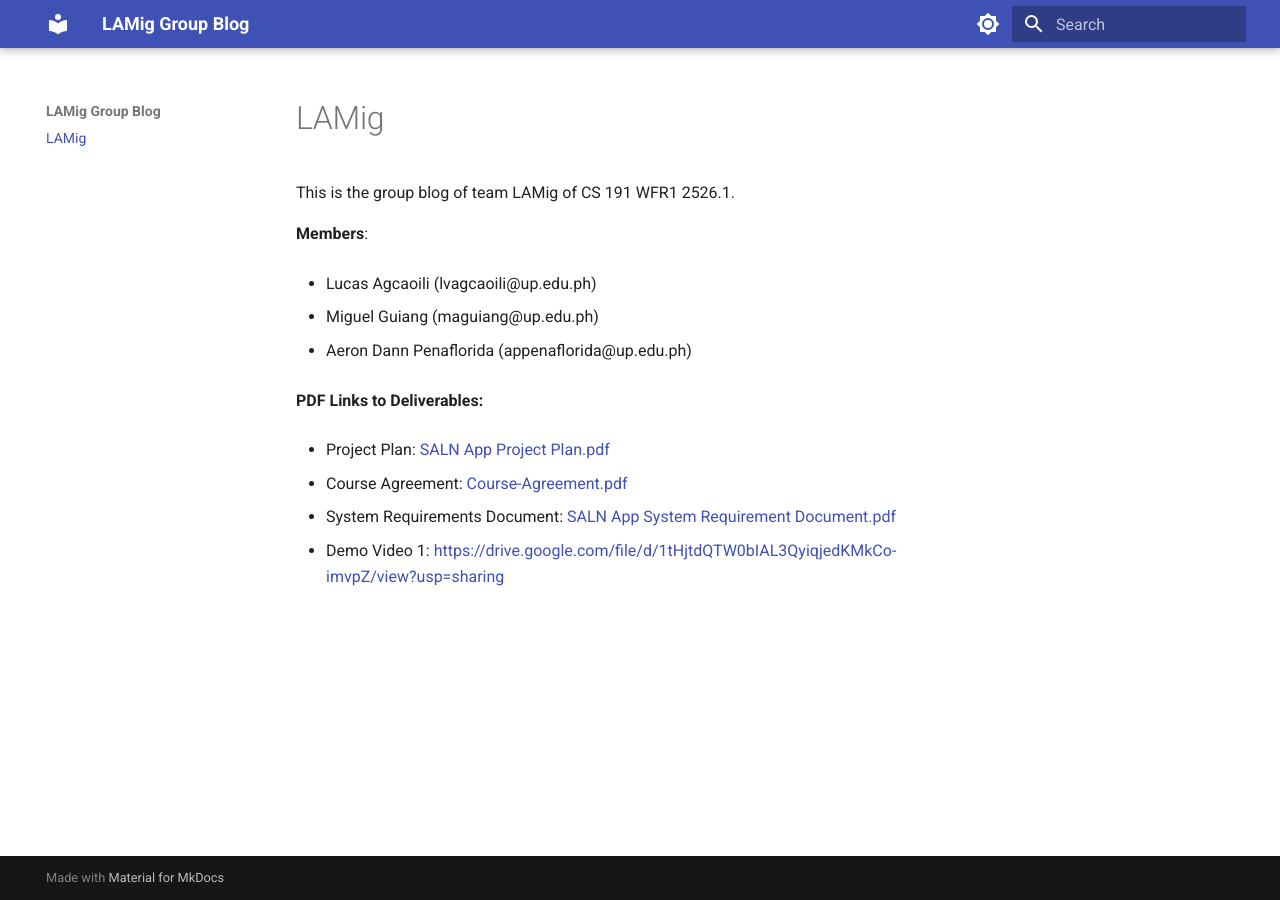
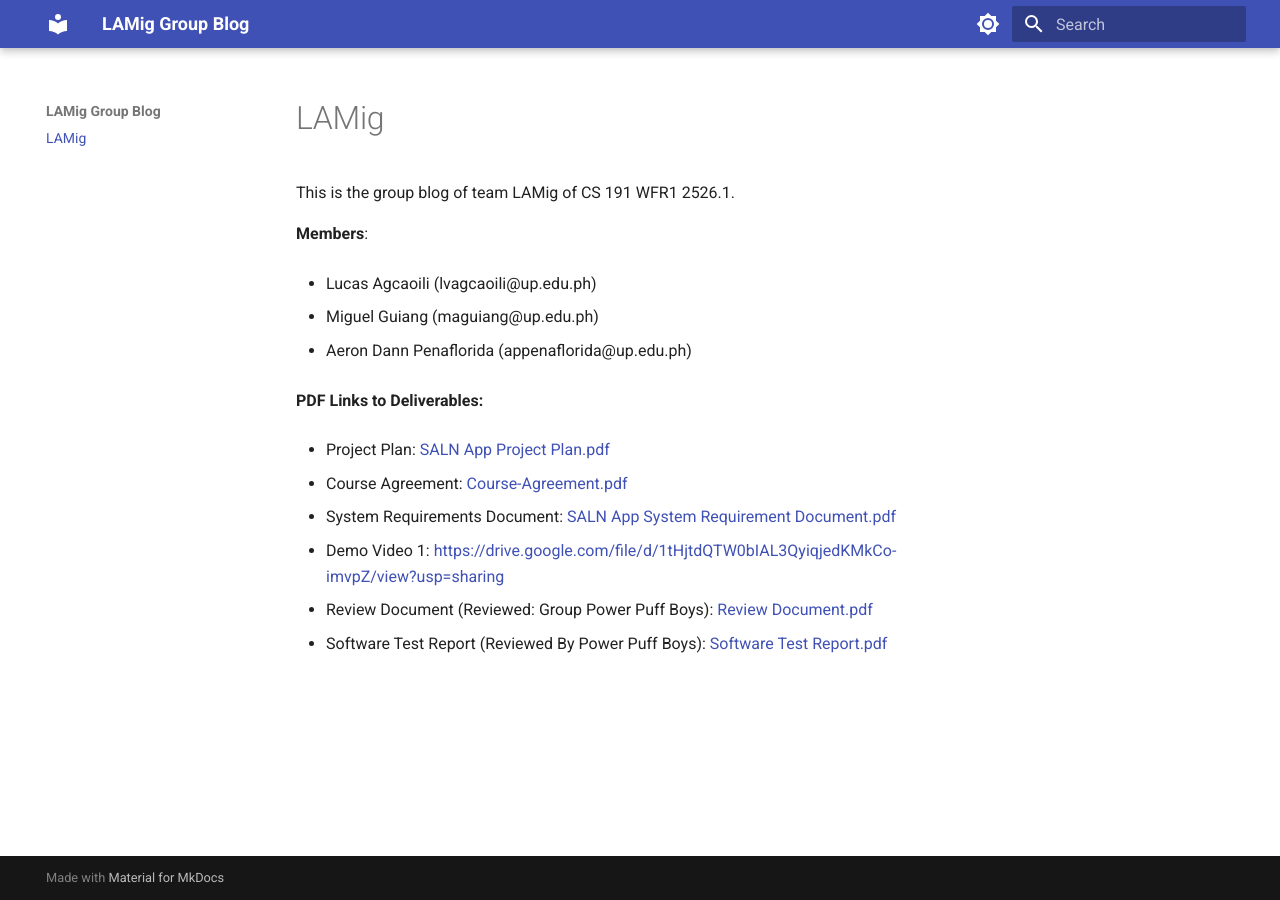
Before and after one commit to SHIROKAMIQQ/cs191-LAMig-GroupBlog, an MkDocs documentation site: the page built from docs/index.md, in a window 1280 px wide. Built offline with MkDocs 1.6.1 and Material for MkDocs 9.7.7, drawn with Linux system fonts in a browser that asks for light colours.

Commit message:
feat: add Review Document and Software Test Report

```diff
--- a/docs/index.md
+++ b/docs/index.md
@@ -19,3 +19,7 @@ This is the group blog of team LAMig of CS 191 WFR1 2526.1.
 - System Requirements Document: [SALN App System Requirement Document.pdf](files/SALN%20App%20System%20Requirement%20Document.pdf)
 
 - Demo Video 1: [https://drive.google.com/file/d/1tHjtdQTW0bIAL3QyiqjedKMkCo-imvpZ/view?usp=sharing](https://drive.google.com/file/d/1tHjtdQTW0bIAL3QyiqjedKMkCo-imvpZ/view?usp=sharing)
+
+- Review Document (Reviewed: Group Power Puff Boys): [Review Document.pdf](files/Review%20Document.pdf)
+
+- Software Test Report (Reviewed By Power Puff Boys): [Software Test Report.pdf](files/Software%20Test%20Report.pdf)
```
Also changed, not shown: 2 other files.
